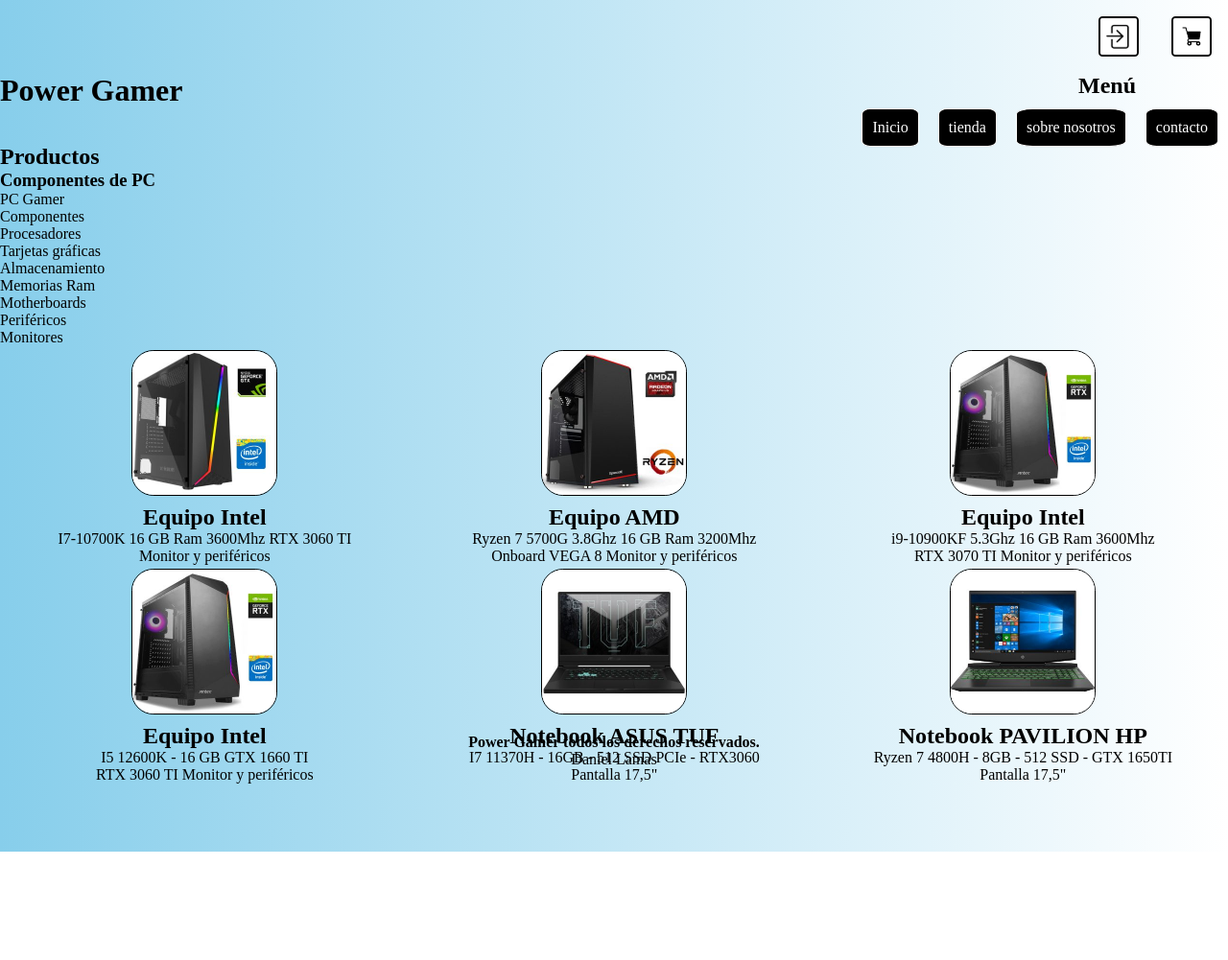
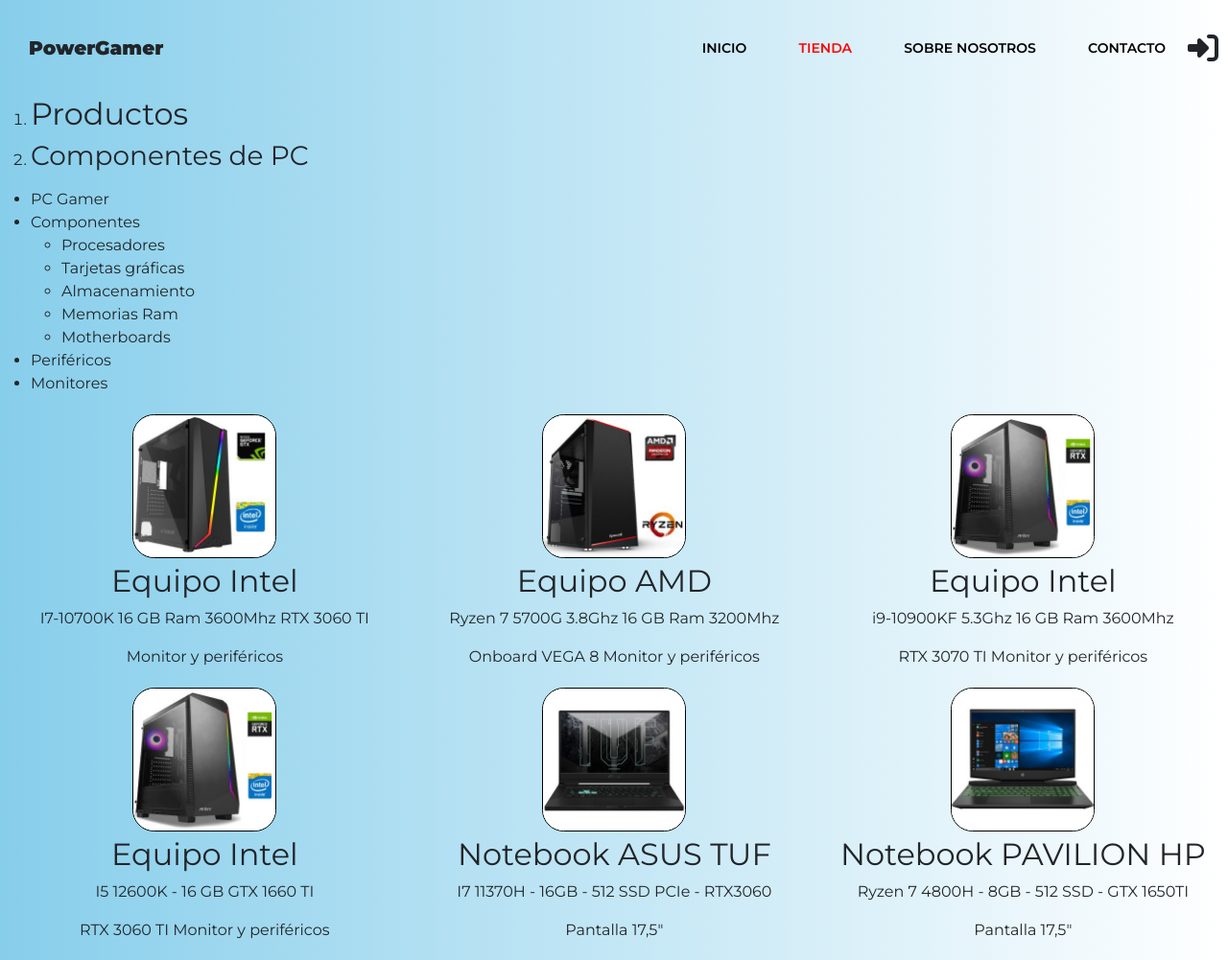
Before and after one commit to daniellamas23/mi_proyecto, a plain HTML site: page pages/market.html in a window 1280 px wide. Shown: the top 1001 px of the page at 96% size. Before the commit the page ends 888 px from the top, so only its background shows below. Drawn offline with nearby package versions, Linux system fonts and the light colour scheme.

Commit message:
actualizacion nav responsive + web full responsive

```diff
--- a/css/style.css
+++ b/css/style.css
@@ -1,100 +1,108 @@
-/*comentario en css*/
+/*GOOGLE FONTS*/
 
+@import url('https://fonts.googleapis.com/css2?family=Montserrat:wght@400;600;900&display=swap');
 
+/*CSS RESET*/
 * {
+    padding:0;
     margin:0;
-    padding:0;      /*reseteo marging y padding*/
-    font-family: 'copperplate gothic';
+    box-sizing: border-box;
 }
 
+body {
+    font-family: "MontSerrat", sans-serif !important;
+    background: linear-gradient(to right, skyblue,white) ;}
 
-header { /*inicio css header*/
-display:grid;
-grid-template-columns: 1fr 1fr;
-background: linear-gradient(to right, skyblue,white) ;
-position: sticky;
-top:0;
-max-height:150px;
+/*modelado header - nav*/
+
+header {
+    position:relative;
+    width:100%;
+    height:100%;
+     z-index: 100;
+
 }
 
-header div {
-grid-column-start: 1;
-grid-column-end: 3;
+nav {
+    height:100px;
+    width:100%;
+    display:flex;
+    justify-content: space-between;
+    align-items: center;
+}
+
+.logo {
+    width:140px;
+    margin-left:20px;
+    font-weight:800;
+    font-size:20px;
+
+}
+.bar-btn {
+    font-size:25px;
+    color:rgb(0, 0, 0);
+    margin-right:3%;
+    cursor:pointer;
+    }
+
+    .nav-menu {
+        position: fixed;
+        width:100%;
+        height:0vh;
+        top:100px;
+        background: rgba(0,0,0,.95);
+        text-align:center;
+        transition: all .5s;
+        max-height:350px;
+    }
+
+    .nav-menu li {
+        display:none;
+        line-height: 30px;
+        margin:50px 0;
+        transition: all .5s;
+    }
+
+    .nav-menu li a {
+        color: rgb(255, 255, 255);
+        font-size:16px;
+        text-transform: uppercase;
+        font-weight:600;
+        text-decoration: none;
 
 
     }
 
-header h2 {
-      text-align: right;
-      margin-right:15%;
+.nav-menu li a.active, .nav-menu li a:hover {
+    color: rgb(248,8,8);
+    transition: .3s;
 }
-    /*código nuevo con flex*/
-
-header nav ul {
-    display:flex;
-    flex-wrap: wrap;
-    justify-content:right;
+.fa-solid {
+    margin-right:10px;
 }
 
-/*header nav ul {
-    background-color: none;
-    padding:4px;
-    position:relative;
-    top: 25px;
-    list-style-type: none;
-    float:right;
-    margin:auto;
-
-    }          código viejo con prop box modeling
-*/
-
-
-.icon_login {
-float:right;
-max-width: 3%;
-margin:1.3%;
-border:2px black solid;
-border-radius: 10%;
+#check {
+    display:none;
     }
 
-.icon_cart {
-float:right;
-max-width: 3%;
-margin:1.3%;
-border:2px black solid;
-border-radius: 10%;
+#check:checked ~ .nav-menu {
+        height:100vh;
+    }
+#check:checked ~ .nav-menu li {
+    display: block;
 
 }
 
-    nav ul li {
-        display:flex;
-    }
 
-   nav ul li a {
-        padding: 10px;
-        margin: 10px;
-        text-decoration: none;
-        border: 1px solid white;
-        border-radius: 15% ;
-        color: white;
-        text-align: center;
-        background-color:black;
-    }
-
-   nav ul li a:hover {
-        background: white;
-        color: black;
-        border: 1px solid black;
-        border-radius: 15%;
-        text-decoration:underline;
-    } /*fin css header*/
+/*fin modelado header - nav*/
 
 
 #carouselExampleIndicators {
     margin:auto;
+    padding:5%;
     margin-top: 5%;
-    width: 500px;
-    height: 400px;
+    max-width: 1024px;
+    max-height: 768px;
 }
 
 .carousel-inner img {
@@ -103,6 +111,10 @@ border-radius: 10%;
     height: 380px ;
     border-radius: 4%;
 
+}
+
+.carousel-control-next-icon {
+    color:red;
 }
 
 
@@ -140,23 +152,19 @@ text-align: center;
 
  }
 
-  body {
-    background: linear-gradient(to right, skyblue,white) ;
-        }
-
 
    #_footer {
     background: linear-gradient (to right, skyblue, white);
     text-align: center;
-    position:fixed;
     left:0px;
     bottom:0px;
-    height:35px;
+    height:55px;
     width:100%;
     }
 
     #_footer span {
        font-weight: bold;
+
 
             }
 
@@ -174,26 +182,6 @@ text-align: center;
         }
 
 
-
-/*
-
- .market_product {
-  text-align:right;
-  display:inline-block;
-  margin-left:10%;
- }
-
-.market_product table {
-margin-left:auto;
-margin-right:auto;
-text-align: left;
-border:1px solid black;
-
-}                   -código viejo box modeling para tienda
-*/
-
-/*css aboutus*/
-
 .aboutus__flex
 {
     display:grid;
@@ -203,17 +191,11 @@ border:1px solid black;
 
 }
 
-.aboutus__flex a {
-       text-decoration:none;
-       border: 1px solid black;
-       border-radius: 5px;
-       text-align: center;
-       max-width: 10%;
+
+.card-body {
+    text-align:center ;
 }
-.aboutus__flex_item {
-    justify-content: center;
-    width:95%;
-}
+
 .aboutus_aboutus    {
 
     margin-top: 3.5%;
@@ -227,6 +209,7 @@ border:1px solid black;
     grid-row-gap: 1%;
     padding-top: 15px;
     padding-left: 45px;
+    margin-bottom:10%;
 
 }
 
@@ -267,19 +250,7 @@ border:1px solid black;
 
 @media screen and (max-width: 500px)
                         {
-                            header nav ul  {
-                                flex-direction: column;
-                                justify-content: left;
-                            }
 
-                            header h2 {
-                                text-align: left;
-                            }
-
-                            header nav ul li {
-                                padding:3.5%;
-
-                            }
 
                             .index__section {
                                 margin-top: 35%;
@@ -295,14 +266,8 @@ border:1px solid black;
                         }
                         textarea {
                             max-width: 250px;
+                        }
 
-                        }
-                        .contactus_title
-                            {
-                                text-align: right;
-                                margin-top: 10%;
-
-                            }
 
                             .thanks_comment
                             {
@@ -310,36 +275,32 @@ border:1px solid black;
 
                             }
 
-                            .aboutus_aboutus {
-                                text-align: right;
-                            }
+                        .card {
+                            max-width:280px;
 
                         }
 
-                  @media screen and (max-width: 700px) {
-                        .carrousel img {
-                            display: none;
+
+                        }
 
 
-                        }
-                             }
 
 @media screen and (max-width: 470px) {
 
     .index__section {
-    grid-template-columns: 1fr;
+    grid-template-columns: 1fr 1fr;
 
     }
     .index__product {
-        text-align: right;
+        text-align: center;
     }
     .market__section {
-        grid-template-columns: 1fr;
+        grid-template-columns: 1fr 1fr;
         margin-top: 40%;
 
     }
     .market_product {
-        text-align: right;
+        text-align: center;
 
     }
 
@@ -351,11 +312,9 @@ border:1px solid black;
     .market__section {
         margin-top: 10%;
     }
-    .market__category   {   /* falta hacerlo menu hamburguesa cuando se achica */
+    .market__category  {   /* falta hacerlo menu hamburguesa cuando se achica */
         display:none;
-
     }
-
 
     }
 
@@ -368,3 +327,37 @@ border:1px solid black;
 
 
 }
+
+@media screen and (min-width: 720px)    {
+
+    .logo {
+        margin-left: 30px;
+    }
+    nav {
+        height:100px;
+    }
+    .bar-btn {
+        display: none;
+    }
+    .nav-menu {
+        position:fixed;
+        height:100px;
+        top:0;
+        background:none;
+        transition:none;
+        text-align:right;
+        margin-right:50px;
+        padding-right:40px;
+    }
+
+    .nav-menu li {
+        display:inline-block;
+        line-height:100px;
+        margin:0 25px;
+        transition: none;
+    }
+    .nav-menu li a {
+        font-size:14px;
+        color:black;
+    }
+}
--- a/pages/market.html
+++ b/pages/market.html
@@ -7,27 +7,34 @@
    <title>Tienda</title> <!-- título de la página -->
    <link rel="shortcut icon" href="../img/icon.png" type="image/x-icon"> <!-- icono en pestaña de navegador-->
    <link rel="stylesheet" href="../css/style.css"> <!--linkeo archivo estilos css-->
+   <link href="https://cdn.jsdelivr.net/npm/bootstrap@5.2.0-beta1/dist/css/bootstrap.min.css" rel="stylesheet" integrity="sha384-0evHe/X+R7YkIZDRvuzKMRqM+OrBnVFBL6DOitfPri4tjfHxaWutUpFmBp4vmVor" crossorigin="anonymous">
    <link rel="stylesheet"  href="https://cdnjs.cloudflare.com/ajax/libs/animate.css/4.1.1/animate.min.css" />
-</head>
+   <script src="https://kit.fontawesome.com/08068b216f.js" crossorigin="anonymous"></script></head>
 <body>
 
-    <header> <!-- Inicio header-->
-      <div>
-      <a href="login.html"><img src="../img/icon_cart.jpg" class="icon_cart animate__animated animate__backInRight"></a>
-      <a href="login.html"><img src="../img/icon_login.jpg" class="icon_login animate__animated animate__backInRight"></a>
-   </div>
-      <h1 class="logo animate__animated animate__backInLeft">Power Gamer</h1>
-                    <nav class="animate__animated animate__backInRight">
-                       <h2>Menú</h2>
 
-                         <ul>
-                             <li><a href="../index.html">Inicio</a></li>
-                             <li><a href="market.html">tienda</a></li>
-                             <li><a href="aboutus.html">sobre nosotros</a></li>
-                             <li><a href="contactus.html">contacto</a></li>
-                          </ul>
-                    </nav>      <!-- barra de navegación-->
-        </header>
+   <header>
+      <nav class="animate__animated animate__backInRight">
+        <div>
+          <label class="logo animate__animated animate__backInLeft">PowerGamer</label>
+          </div>
+          <input type="checkbox" id="check">
+          <label for="check" class="bar-btn">
+             <i class="fas fa-bars"></i>
+                           </label>
+
+                           <ul class="nav-menu">
+                              <li><a href="../index.html">Inicio</a></li>
+                              <li><a class="active" href="./market.html">tienda</a></li>
+                              <li><a href="./aboutus.html">sobre nosotros</a></li>
+                              <li><a href="./contactus.html">contacto</a></li>
+                        </ul>
+      <i class="fa-solid fa-right-to-bracket fa-2xl"></i>
+   </nav>       <!-- barra de navegación-->
+</header>
+
+
+
 
    <div class="market__category animate__animated animate__fadeInLeft">
         <ol>
```
Also changed, not shown: index.html (+15 -17 lines), pages/aboutus.html (+32 -23 lines), pages/contactus.html (+15 -11 lines), pages/login.html (+15 -11 lines), pages/thanks.html (+16 -11 lines). Lines whose indentation alone changed are shown as unchanged.
